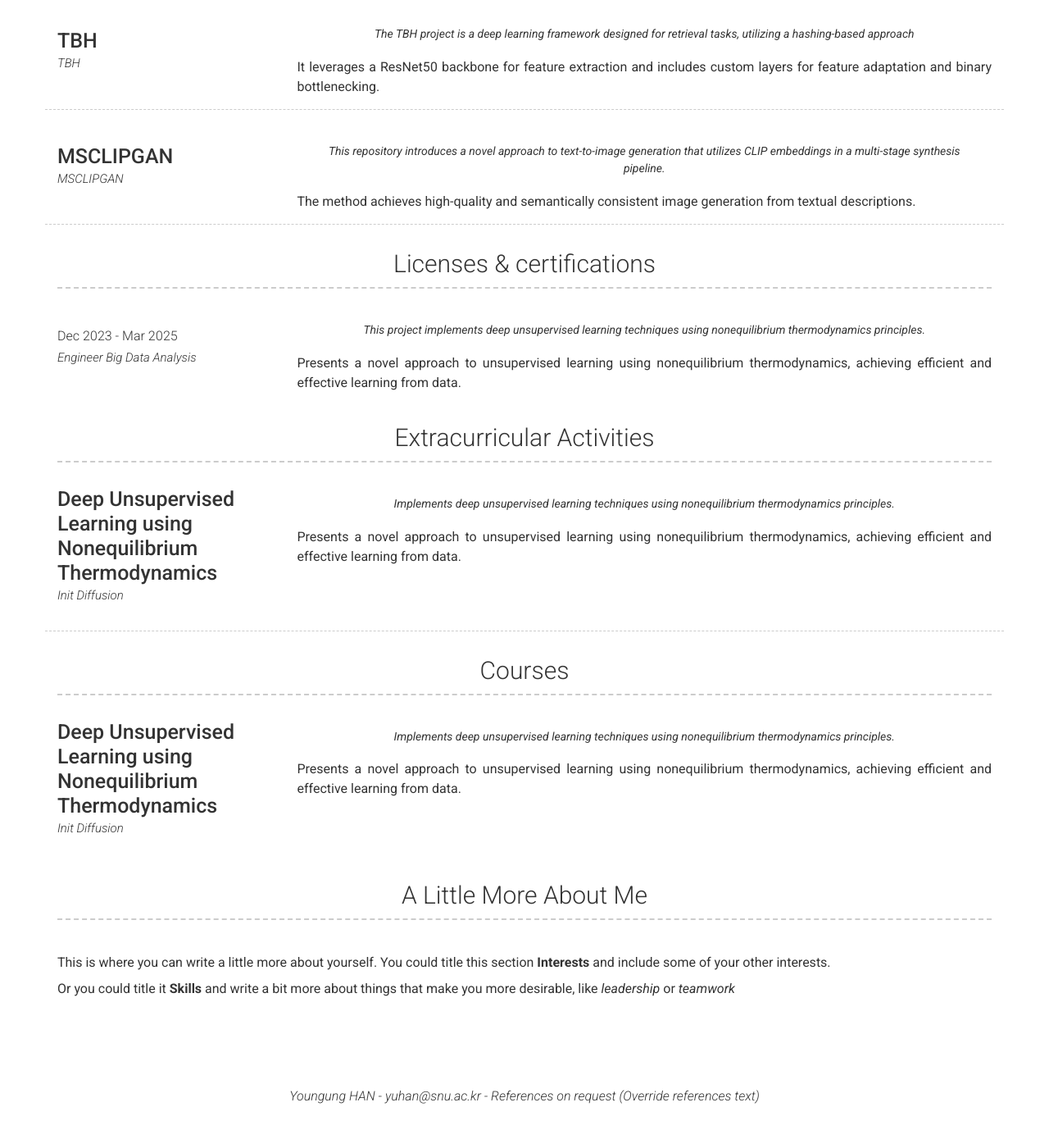
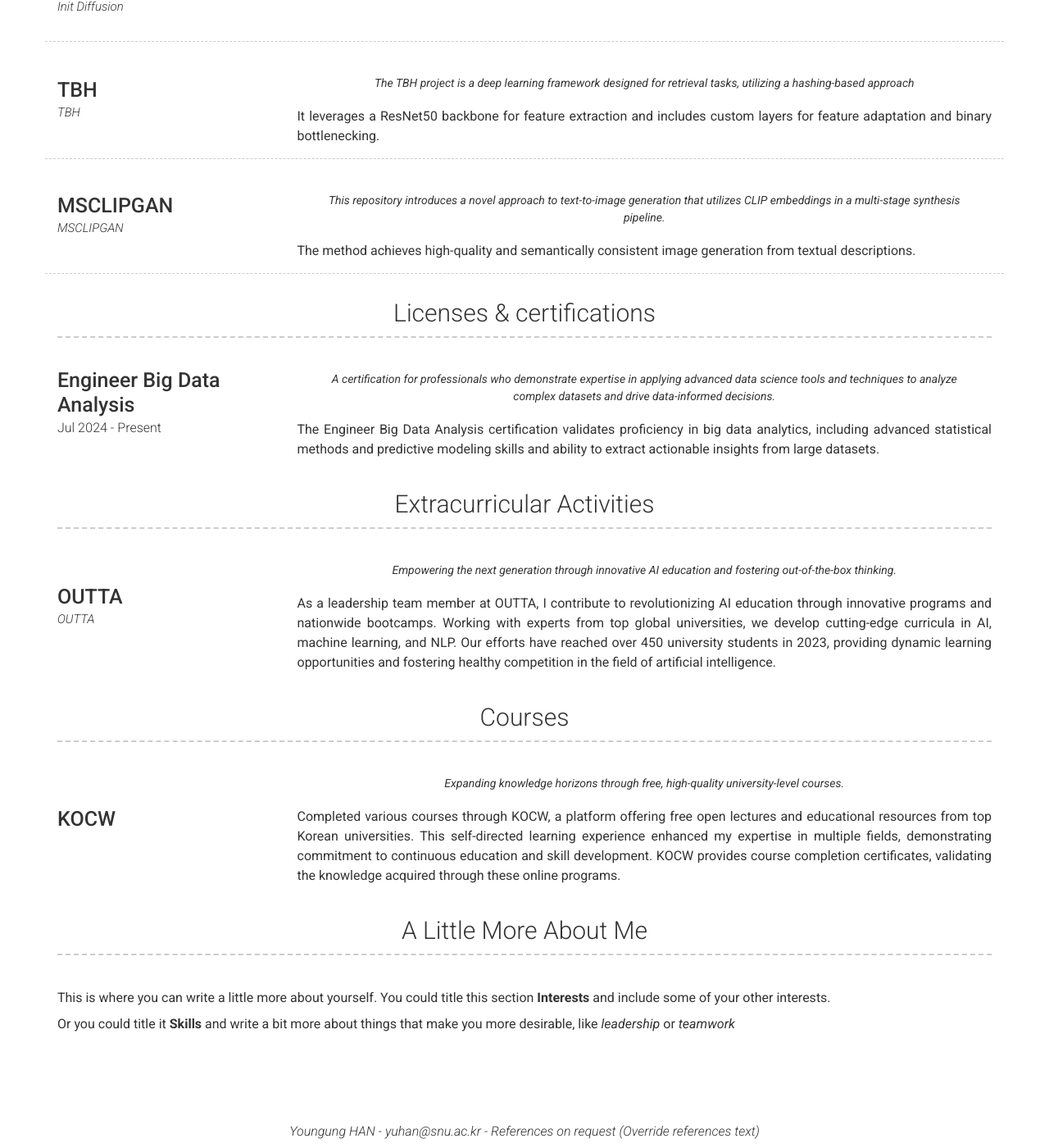
Before and after one commit to youngunghan/yuhan.github.io, a Jekyll site: the page built from index.md, in a window 1280 px wide and 1400 px high, scrolled down 2206 px. Shown: the whole window at 82% size. Built offline with Jekyll 4.4.1, drawn with Linux system fonts in a browser that asks for light colours; nearby versions of some CDN libraries; before the commit the page ends 3563 px from its top, so only the background shows below that; some of the changed text lies outside the part shown.

Commit message:
add v1.0

```diff
--- a/_config.yml
+++ b/_config.yml
@@ -65,18 +65,33 @@ content:
   - title: Education
     layout: list
     content:
-      - layout: center
+      - layout: left
         title: SNU (Seoul National University)
         sub_title: Ph.D. Candidate. CSE (Computer Science and Engineering)
         caption: 2019.09 - 2023.08
-      - layout: middle
+        quote: >
+          Short description of the company (optional)
+        description: | # this will include new lines to allow paragraphs
+          Description of role
+
+      - layout: left
         title: KNUT (舊 韓國鐵道大學)
         sub_title: B.S. CSIE (Computer Science and Information Engineering)
         caption: 2015.03 - 2019.08
-      - layout: center
+        quote: >
+          Short description of the company (optional)
+        description: | # this will include new lines to allow paragraphs
+          Description of role
+
+      - layout: left
         title: KNUT (舊 韓國鐵道大學)
         sub_title: B.A. RML (Railroad Management and Logistics)
         caption: 2015.03 - 2019.08
+        quote: >
+          Short description of the company (optional)
+        description: | # this will include new lines to allow paragraphs
+          Description of role
+
 
   - title: Experience
     layout: list
@@ -85,16 +100,21 @@ content:
         title: AIDEEP
         link: https://www.aitimes.kr/news/articleView.html?idxno=33942
         sub_title: Senior Research Engineer
-        caption: Mar 2025 - Present
+        caption: Mar 2024 - Present
+        quote: >
+          Short description of the company (optional)
+        description: | # this will include new lines to allow paragraphs
+          Description of role
+
       - layout: left
         title: AIDEEP
         link: http://www.aideep.ai/
         sub_title: Assistant Research Engineer
         caption: Dec 2023 - Mar 2025
-        # quote: >
-        #   Short description of the company (optional)
-        # description: | # this will include new lines to allow paragraphs
-        #   Description of role
+        quote: >
+          Short description of the company (optional)
+        description: | # this will include new lines to allow paragraphs
+          Description of role
 
   - title: Projects # Title for the section
     layout: list # Type of content section (list/text)
@@ -143,62 +163,35 @@ content:
     layout: list # Type of content section (list/text)
     content:
       - layout: left
-        #title: Deep Unsupervised Learning using Nonequilibrium Thermodynamics
-        link: https://github.com/youngunghan/Deep-Unsupervised-Learning-using-Nonequilibrium-Thermodynamics
-        link_text: Engineer Big Data Analysis
-        caption: Dec 2023 - Mar 2025
-        # additional_links:
-        #   - title:  Github page for project (eg. sproogen/modern-resume-theme)
-        #     icon: fab fa-github
-        #     url: Link to project (eg. sproogen.github.io/modern-resume-theme)(optional)
-        #   - title:  Github page for project (eg. sproogen/modern-resume-theme)
-        #     icon: fab fa-github
-        #     url: Link to project (eg. sproogen.github.io/modern-resume-theme)(optional)
+        title: Engineer Big Data Analysis
+        caption: Jul 2024 - Present
         quote: >
-          This project implements deep unsupervised learning techniques using nonequilibrium thermodynamics principles.
+          A certification for professionals who demonstrate expertise in applying advanced data science tools and techniques to analyze complex datasets and drive data-informed decisions.
         description: | # this will include new lines to allow paragraphs
-          Presents a novel approach to unsupervised learning using nonequilibrium thermodynamics, achieving efficient and effective learning from data.
+          The Engineer Big Data Analysis certification validates proficiency in big data analytics, including advanced statistical methods and predictive modeling skills and ability to extract actionable insights from large datasets.
 
   - title: Extracurricular Activities # Title for the section
     layout: list # Type of content section (list/text)
     content:
       - layout: left
-        border: weak  # Value of `weak` will display a weak border below this item. # Any
-                      # other value (or no value) means no border will be displayed
-        title: Deep Unsupervised Learning using Nonequilibrium Thermodynamics
-        link: https://github.com/youngunghan/Deep-Unsupervised-Learning-using-Nonequilibrium-Thermodynamics
-        link_text: Init Diffusion
-        # additional_links:
-        #   - title:  Github page for project (eg. sproogen/modern-resume-theme)
-        #     icon: fab fa-github
-        #     url: Link to project (eg. sproogen.github.io/modern-resume-theme)(optional)
-        #   - title:  Github page for project (eg. sproogen/modern-resume-theme)
-        #     icon: fab fa-github
-        #     url: Link to project (eg. sproogen.github.io/modern-resume-theme)(optional)
+        title: OUTTA
+        link: https://outta.ai/
+        link_text: OUTTA
         quote: >
-          Implements deep unsupervised learning techniques using nonequilibrium thermodynamics principles.
+          Empowering the next generation through innovative AI education and fostering out-of-the-box thinking.
         description: | # this will include new lines to allow paragraphs
-          Presents a novel approach to unsupervised learning using nonequilibrium thermodynamics, achieving efficient and effective learning from data.
+          As a leadership team member at OUTTA, I contribute to revolutionizing AI education through innovative programs and nationwide bootcamps. Working with experts from top global universities, we develop cutting-edge curricula in AI, machine learning, and NLP. Our efforts have reached over 450 university students in 2023, providing dynamic learning opportunities and fostering healthy competition in the field of artificial intelligence.
 
 
   - title: Courses # Title for the section
     layout: list # Type of content section (list/text)
     content:
       - layout: left
-        title: Deep Unsupervised Learning using Nonequilibrium Thermodynamics
-        link: https://github.com/youngunghan/Deep-Unsupervised-Learning-using-Nonequilibrium-Thermodynamics
-        link_text: Init Diffusion
-        # additional_links:
-        #   - title:  Github page for project (eg. sproogen/modern-resume-theme)
-        #     icon: fab fa-github
-        #     url: Link to project (eg. sproogen.github.io/modern-resume-theme)(optional)
-        #   - title:  Github page for project (eg. sproogen/modern-resume-theme)
-        #     icon: fab fa-github
-        #     url: Link to project (eg. sproogen.github.io/modern-resume-theme)(optional)
+        title: KOCW
         quote: >
-          Implements deep unsupervised learning techniques using nonequilibrium thermodynamics principles.
+          Expanding knowledge horizons through free, high-quality university-level courses.
         description: | # this will include new lines to allow paragraphs
-          Presents a novel approach to unsupervised learning using nonequilibrium thermodynamics, achieving efficient and effective learning from data.
+          Completed various courses through KOCW, a platform offering free open lectures and educational resources from top Korean universities. This self-directed learning experience enhanced my expertise in multiple fields, demonstrating commitment to continuous education and skill development. KOCW provides course completion certificates, validating the knowledge acquired through these online programs.
 
 
 
```
